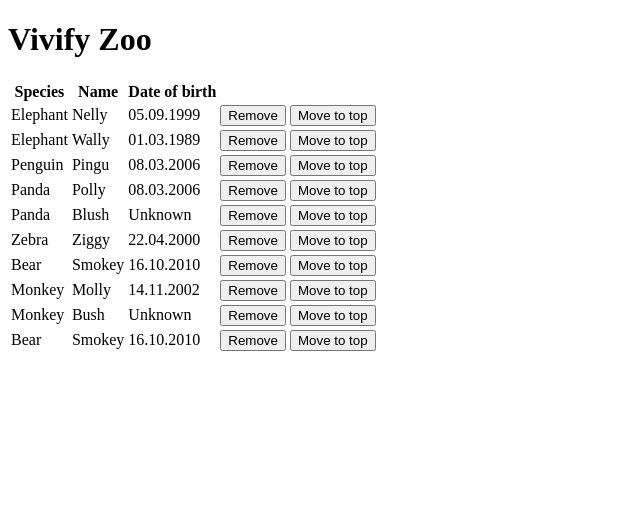
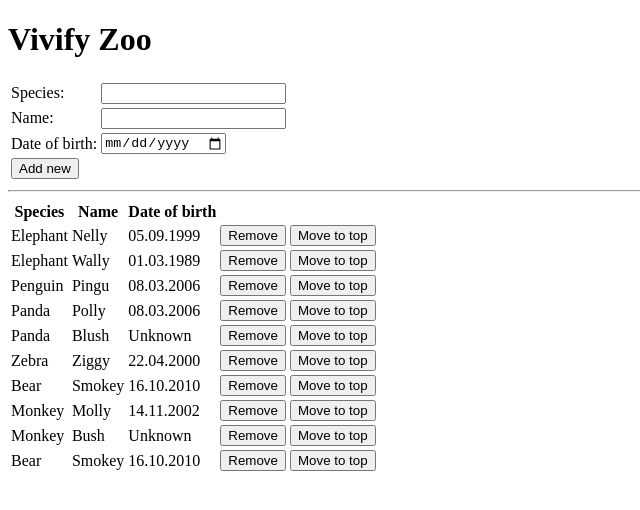
Before and after one commit to dregos/zoo, an Angular app: page / in a window 1280 px wide. Shown: the top 510 px of the page, without its empty margins (0-640 px from the left). Built offline with nearby package versions, Linux system fonts and the light colour scheme.

Commit message:
Adding animals via form

```diff
--- a/src/app/animal-list/animal-list.component.html
+++ b/src/app/animal-list/animal-list.component.html
@@ -1,4 +1,32 @@
 <h1>Vivify Zoo</h1>
+
+<table>
+  <tr>
+    <td>Species:</td>
+    <td>
+      <input type="text" name="species" [(ngModel)]="animal.species">
+    </td>
+  </tr>
+  <tr>
+    <td>Name:</td>
+    <td>
+      <input type="text" name="name" [(ngModel)]="animal.name">
+    </td>
+  </tr>
+  <tr>
+    <td>Date of birth:</td>
+    <td>
+      <input type="date" name="dateOfBirth" [(ngModel)]="animal.dateOfBirth">
+    </td>
+  </tr>
+  <tr>
+    <td colspan="2" style="align-center">
+      <button type="button" name="button" (click)="add()">Add new</button>
+    </td>
+  </tr>
+</table>
+
+<hr>
 
 <table>
   <tr>
--- a/src/app/animal-list/animal-list.component.ts
+++ b/src/app/animal-list/animal-list.component.ts
@@ -1,5 +1,6 @@
 import { Component, OnInit } from '@angular/core';
 import { Animal } from '../animal/animal';
+
 
 @Component({
   selector: 'app-animal-list',
@@ -9,6 +10,8 @@ import { Animal } from '../animal/animal';
 
 export class AnimalListComponent {
   private animals : any[];
+
+  private animal: Animal = new Animal('','','');
 
   constructor() {
 
@@ -31,8 +34,9 @@ export class AnimalListComponent {
     this.animals.splice(index, 1);
   }
 
-  add(animal){
-    this.animals.push(animal);
+  add(){
+    this.animals.push(this.animal);
+    this.animal = new Animal('','','');
   }
 
   moveToTop(animal){
--- a/src/app/app.module.ts
+++ b/src/app/app.module.ts
@@ -1,5 +1,6 @@
 import { BrowserModule } from '@angular/platform-browser';
 import { NgModule } from '@angular/core';
+import { FormsModule } from '@angular/forms';
 
 import { AppComponent } from './app.component';
 import { AnimalListComponent } from './animal-list/animal-list.component';
@@ -11,7 +12,8 @@ import { AnimalListComponent } from './animal-list/animal-list.component';
     AnimalListComponent
   ],
   imports: [
-    BrowserModule
+    BrowserModule,
+    FormsModule
   ],
   providers: [],
   bootstrap: [AppComponent]
```
